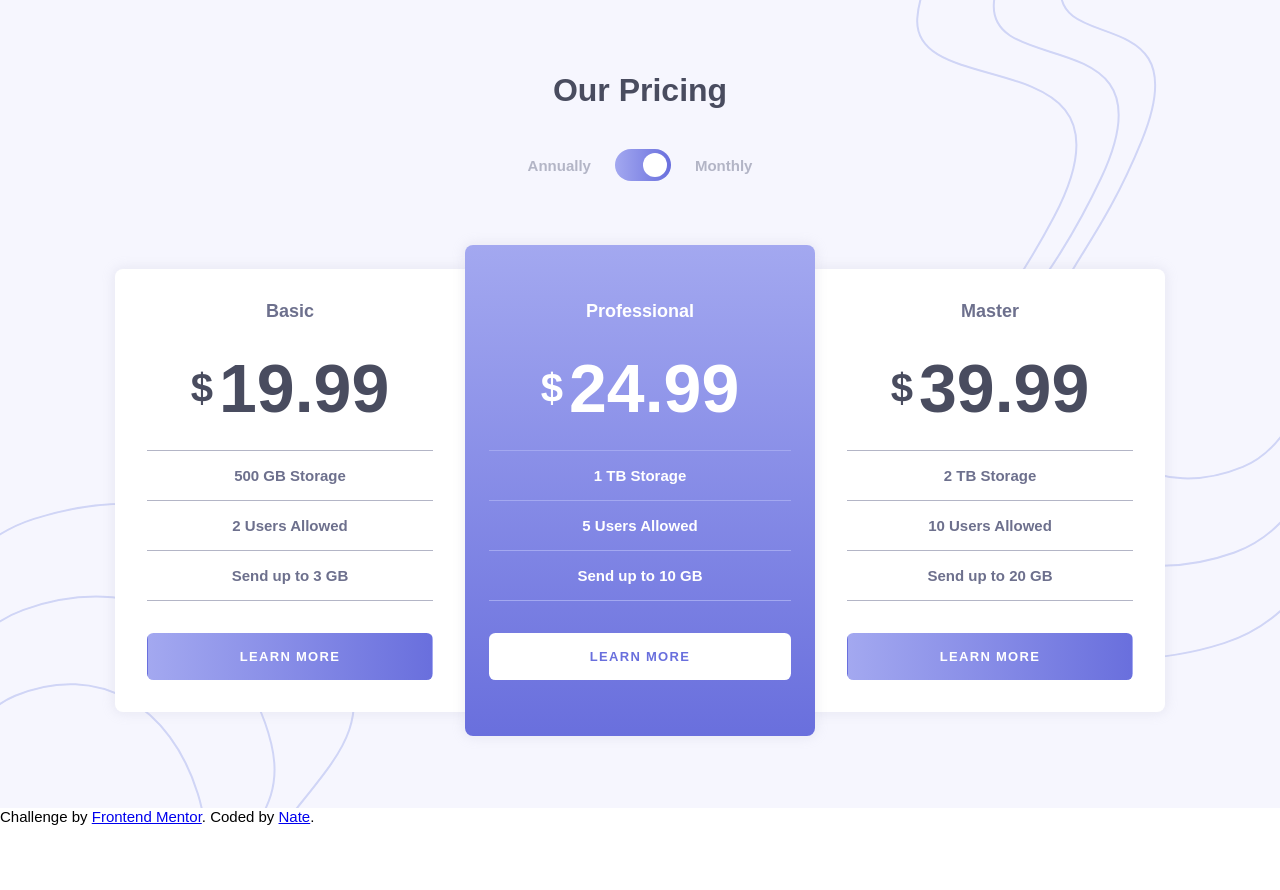
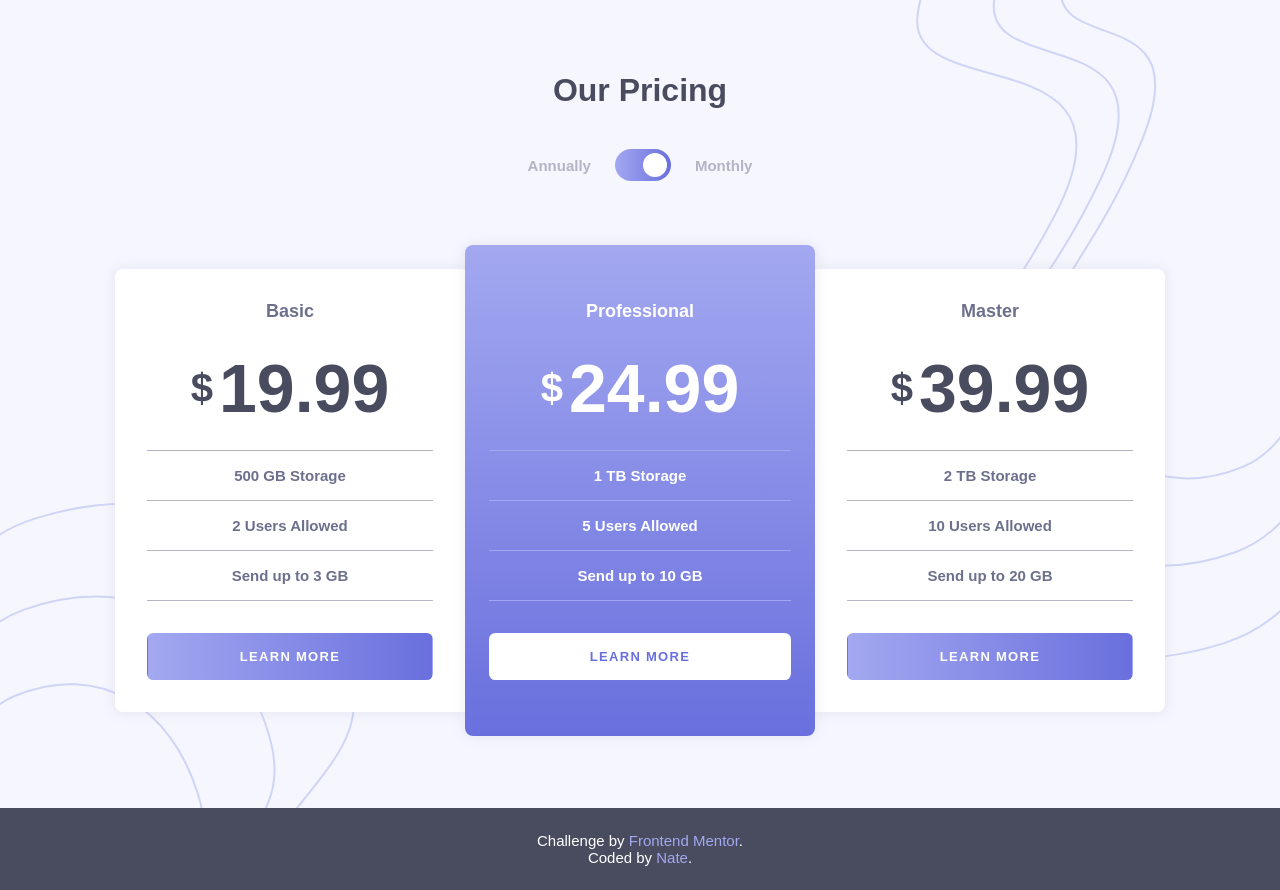
Before and after one commit to ntjnh/fem-pricing-component, a React (Vite) app: page / in a window 1280 px wide. Before the commit the page ends 825 px from the top, so only its background shows below. Built offline with nearby package versions, Linux system fonts and the light colour scheme; a web font is replaced by a local one.

Commit message:
Structure and style attribution

```diff
--- a/src/components/Attr.jsx
+++ b/src/components/Attr.jsx
@@ -2,9 +2,11 @@ import './Attr.scss'
 
 export default function Attr() {
     return (
-        <div className="attribution">
-            Challenge by <a href="https://www.frontendmentor.io?ref=challenge" target="_blank" rel="noreferrer">Frontend Mentor</a>.
-            Coded by <a href="https://natejonah.com" target="_blank" rel="noreferrer">Nate</a>.
-        </div>
+        <footer className="attribution">
+            <div>
+                Challenge by <a href="https://www.frontendmentor.io?ref=challenge" target="_blank" rel="noreferrer">Frontend Mentor</a>.<br />
+                Coded by <a href="https://natejonah.com" target="_blank" rel="noreferrer">Nate</a>.
+            </div>
+        </footer>
     )
 }
--- a/src/components/Attr.scss
+++ b/src/components/Attr.scss
@@ -1,3 +1,22 @@
+@import "../assets/scss/vars";
+
 .attribution {
+    background-color: $gray-blue-dark;
+    color: $white;
     font-weight: 400;
+    text-align: center;
+
+    & > div {
+        margin: 0 auto;
+        padding: 1.5rem 0;
+    }
+
+    a {
+        color: $gradient-light;
+        text-decoration: none;
+
+        &:hover {
+            text-decoration: underline;
+        }
+    }
 }
```
